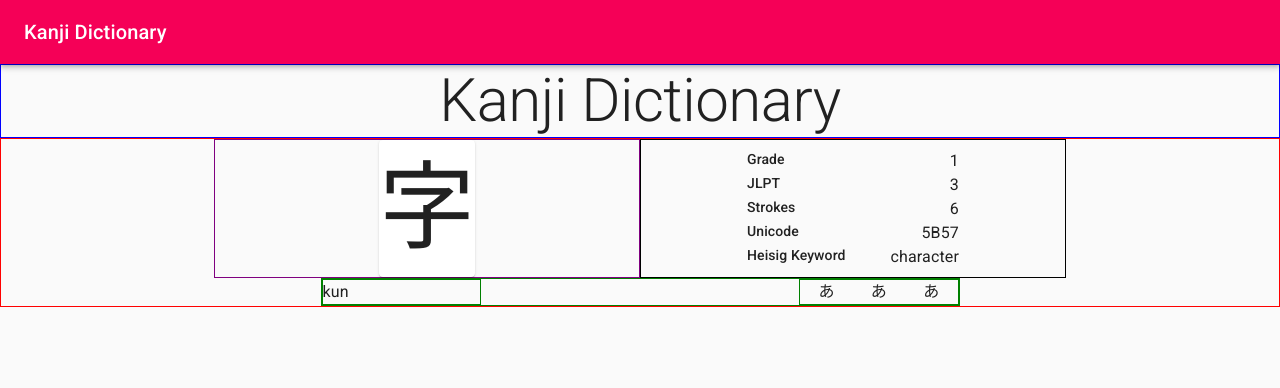
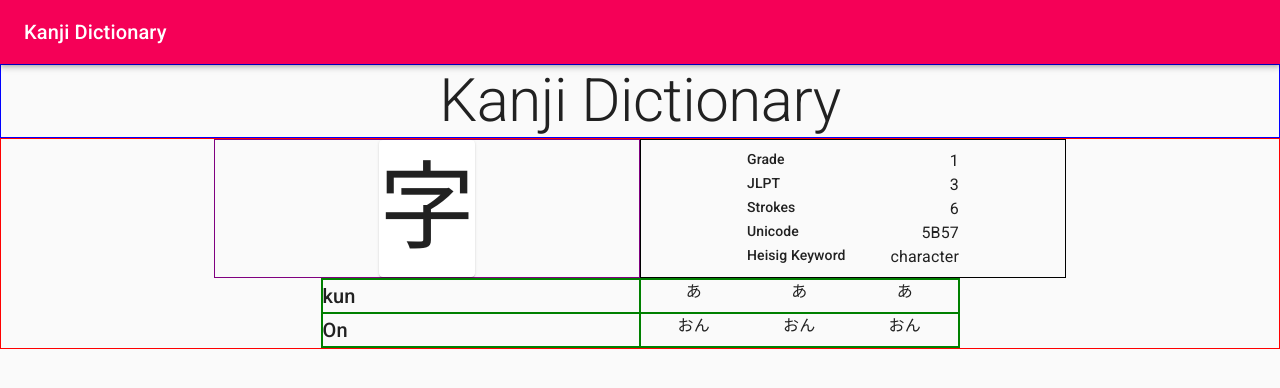
Before and after one commit to CesarMtzV/KanjiDictionary, a React (Create React App) app: page / in a window 1280 px wide. Shown: the top 388 px of the page. Built offline with nearby package versions, Linux system fonts and the light colour scheme.

Commit message:
Properly layed out the two types of readings

```diff
--- a/src/components/ui/Content.js
+++ b/src/components/ui/Content.js
@@ -53,17 +53,27 @@ const Content = () => {
           {/* KANJI DETAILS - FINISH */}
 
           {/* Kun Reading - START*/}
-          <Grid container item xs={6} alignItems="center" className="kunReadingContainer">
+          <Grid container item xs={12} sm={6} alignItems="center" className="kunReadingContainer">
 
             <Grid container justify="space-between">
-                <Grid container item xs={3} className="kanjiLabel">
-                    <Typography variant="body1">kun</Typography>
+                <Grid container item xs={6} className="kanjiLabel">
+                    <Typography variant="h6">kun</Typography>
                 </Grid>
-                <Grid container item xs={3} className="kanjiLabel" justify="space-around">
+                <Grid container item xs={6} className="kanjiLabel" justify="space-around">
                     <Typography variant="body1">あ</Typography>
                     <Typography variant="body1">あ</Typography>
                     <Typography variant="body1">あ</Typography>
                 </Grid>
+
+                <Grid container item xs={6} className="kanjiLabel">
+                    <Typography variant="h6">On</Typography>
+                </Grid>
+                <Grid container item xs={6} className="kanjiLabel" justify="space-around">
+                    <Typography variant="body1">おん</Typography>
+                    <Typography variant="body1">おん</Typography>
+                    <Typography variant="body1">おん</Typography>
+                </Grid>
+
             </Grid>
 
           </Grid> {/* Kun Reading - END */}
```
